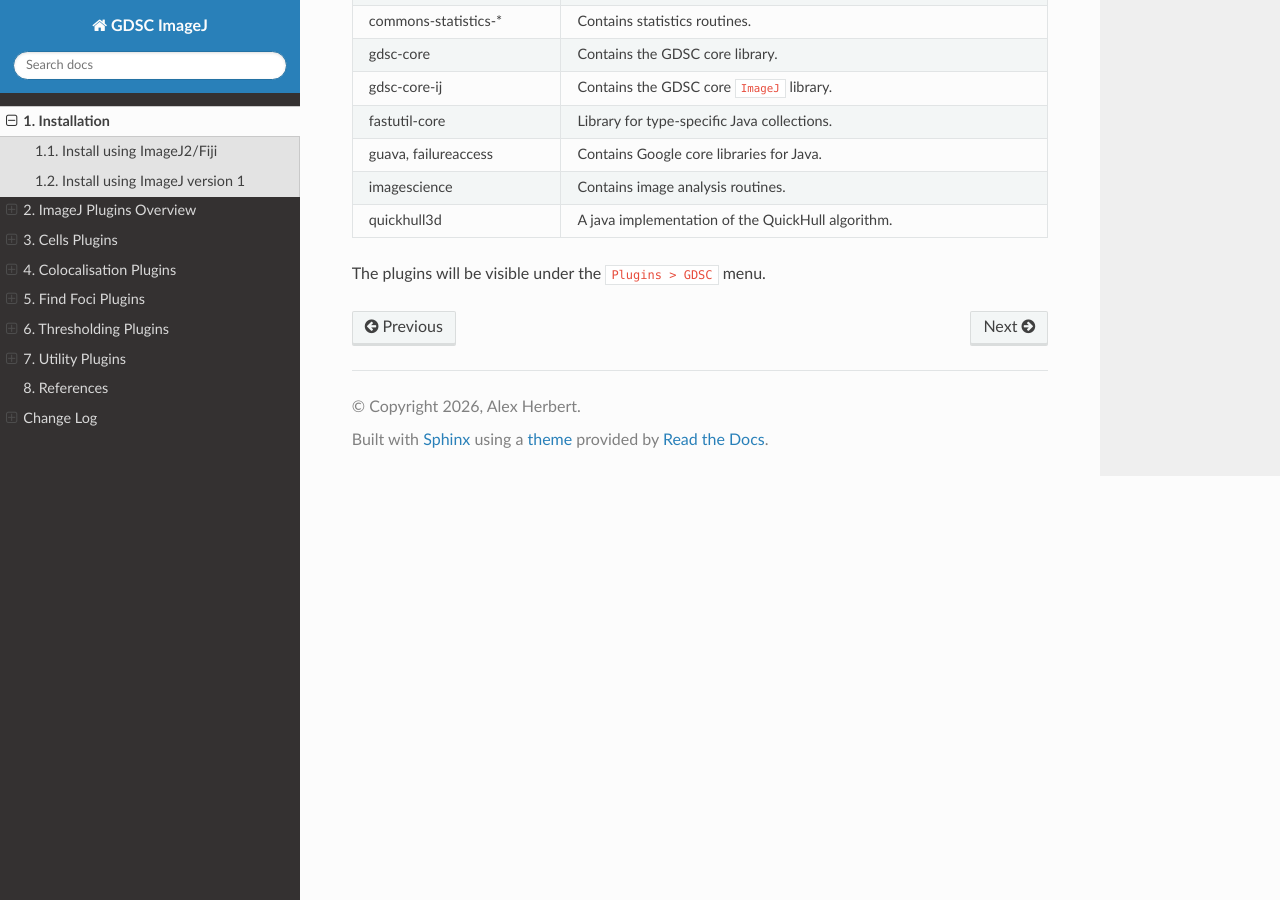
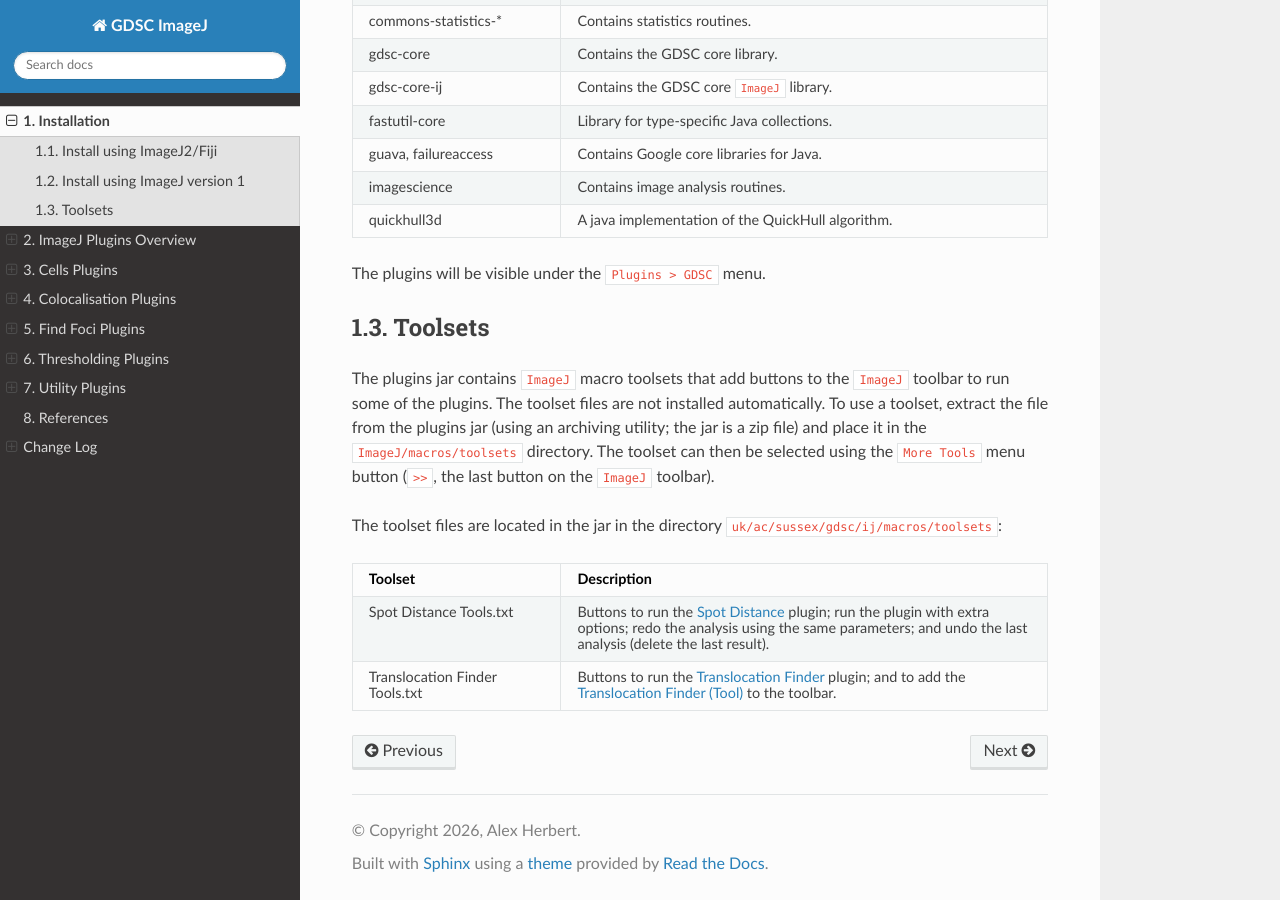
Before and after one commit to aherbert/gdsc, a Sphinx documentation site: the page built from docs/installation.rst, in a window 1280 px wide and 900 px high, scrolled down 1408 px. Built offline with Sphinx 7.4.7 and the Read the Docs theme 3.1.0, drawn with Linux system fonts in a browser that asks for light colours.

Commit message:
Document the macro toolsets on the installation page

```diff
--- a/docs/installation.rst
+++ b/docs/installation.rst
@@ -87,3 +87,26 @@ Place all of the following ``jar`` files into the ``ImageJ`` plugins directory:
      - A java implementation of the QuickHull algorithm.
 
 The plugins will be visible under the ``Plugins > GDSC`` menu.
+
+
+.. index:: ! Toolsets
+
+Toolsets
+--------
+
+The plugins jar contains ``ImageJ`` macro toolsets that add buttons to the ``ImageJ`` toolbar to run some of the plugins. The toolset files are not installed automatically. To use a toolset, extract the file from the plugins jar (using an archiving utility; the jar is a zip file) and place it in the ``ImageJ/macros/toolsets`` directory. The toolset can then be selected using the ``More Tools`` menu button (``>>``, the last button on the ``ImageJ`` toolbar).
+
+The toolset files are located in the jar in the directory ``uk/ac/sussex/gdsc/ij/macros/toolsets``:
+
+.. list-table::
+   :widths: 30 70
+   :header-rows: 1
+
+   * - Toolset
+     - Description
+
+   * - Spot Distance Tools.txt
+     - Buttons to run the :ref:`findfoci_plugins:Spot Distance` plugin; run the plugin with extra options; redo the analysis using the same parameters; and undo the last analysis (delete the last result).
+
+   * - Translocation Finder Tools.txt
+     - Buttons to run the :ref:`findfoci_plugins:Translocation Finder` plugin; and to add the :ref:`findfoci_plugins:Translocation Finder (Tool)` to the toolbar.
```
